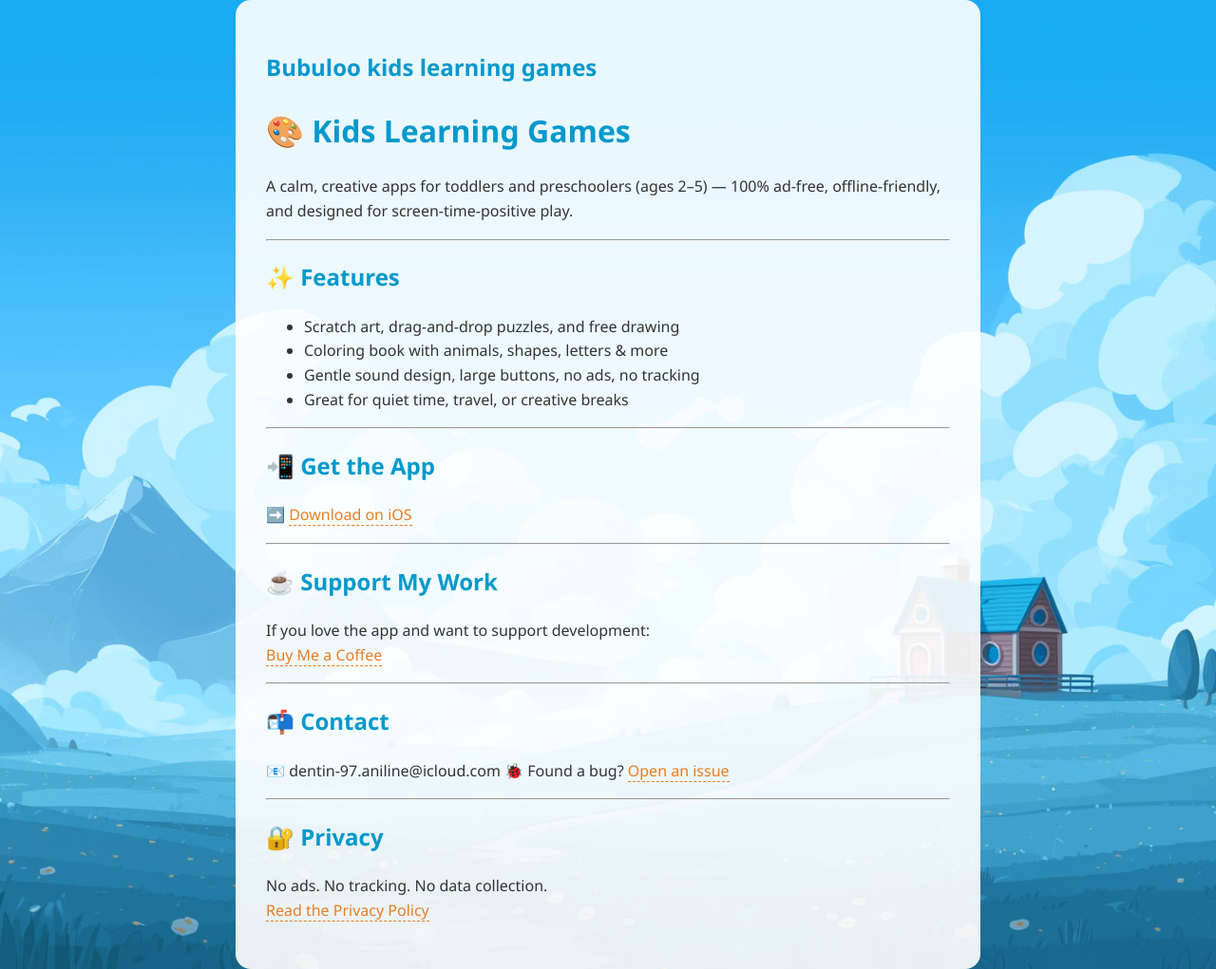
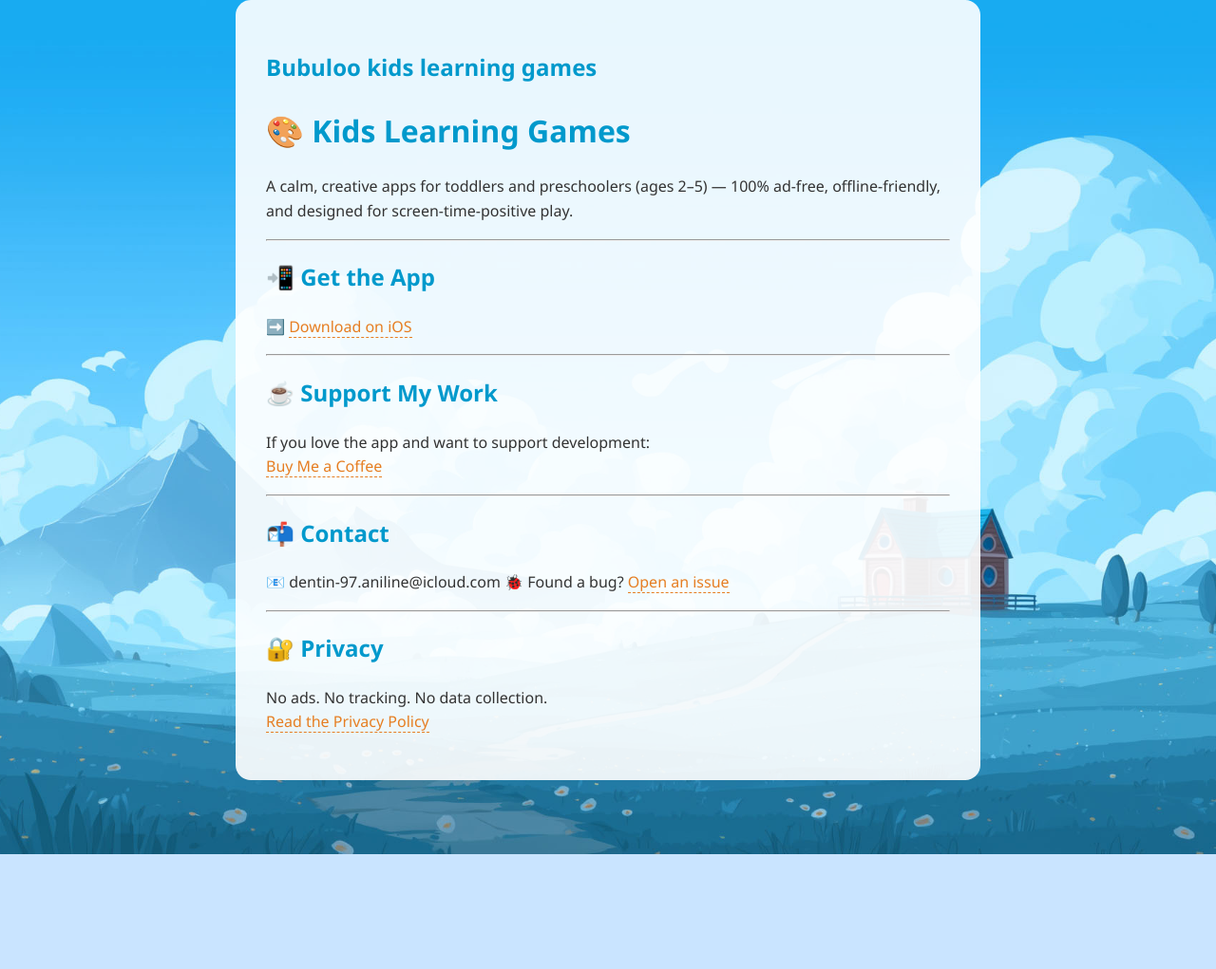
Before and after one commit to MagicScribble/bubuloo-kids-learning-app, a Jekyll site: the page built from index.md, in a window 1280 px wide. Shown: the whole page at 95% size. Built offline with Jekyll 4.4.1, drawn with Linux system fonts in a browser that asks for light colours; our own code applies the rules of GitHub Pages for plain Markdown files; after the commit the page ends 900 px from its top, so only the background shows below that.

Commit message:
Update index.md

```diff
--- a/index.md
+++ b/index.md
@@ -9,15 +9,6 @@
 # 🎨 Kids Learning Games
 
 A calm, creative apps for toddlers and preschoolers (ages 2–5) — 100% ad-free, offline-friendly, and designed for screen-time-positive play.
-
----
-
-## ✨ Features
-
-- Scratch art, drag-and-drop puzzles, and free drawing
-- Coloring book with animals, shapes, letters & more
-- Gentle sound design, large buttons, no ads, no tracking
-- Great for quiet time, travel, or creative breaks
 
 ---
 
```
